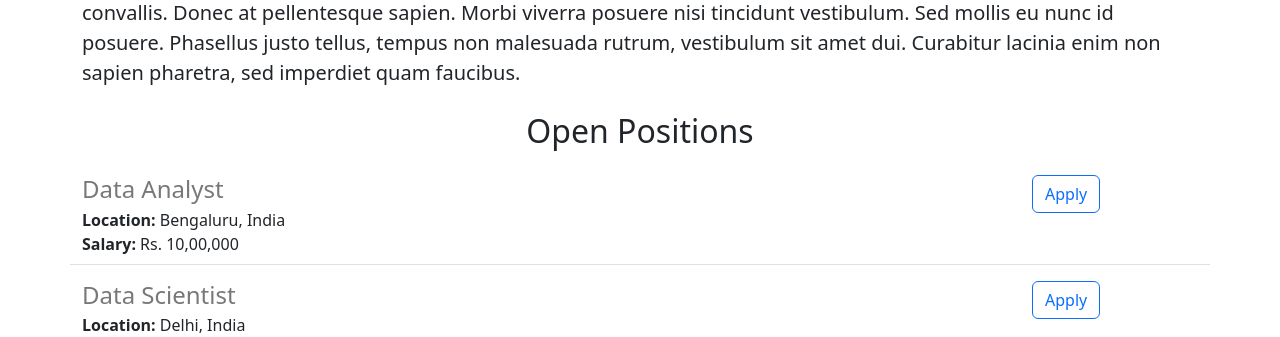
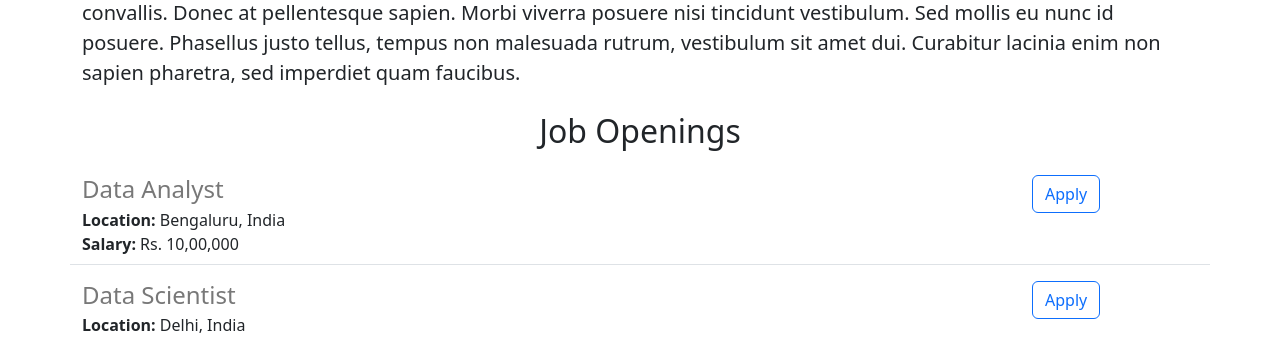
Before and after one commit to Avi-Dewan/jovain-careers-website-v2, a Flask app: page / in a window 1280 px wide. Shown: the part 678-1015 px from the top of the page. Run offline with Flask 3, Linux system fonts and the light colour scheme.

Commit message:
Made some changes

```diff
--- a/templates/home.html
+++ b/templates/home.html
@@ -26,7 +26,7 @@
 
       <p class="lead">Lorem ipsum dolor sit amet, consectetur adipiscing elit. Suspendisse viverra, nisl auctor pulvinar tempus, justo turpis tristique risus, sit amet ultrices enim turpis nec diam. Aenean vel odio est. Donec quis ipsum id nibh bibendum vulputate. Aliquam vitae turpis non neque lobortis lacinia. Duis sollicitudin enim sed erat aliquet, gravida lobortis felis hendrerit. Pha sellus finibus quam id ante accumsan, at porttitor sapien luctus. Morbi vehicula eu diam iaculis dictum. Morbi varius lorem eget nisl vestibulum maximus.Donec dignissim tellus sed magna suscipit, sit amet porttitor lorem convallis. Donec at pellentesque sapien. Morbi viverra posuere nisi tincidunt vestibulum. Sed mollis eu nunc id posuere. Phasellus justo tellus, tempus non malesuada rutrum, vestibulum sit amet dui. Curabitur lacinia enim non sapien pharetra, sed imperdiet quam faucibus.</p>
 
-      <h2  class="text-center  mt-4 mb-4">Open Positions</h2>
+      <h2  class="text-center  mt-4 mb-4">Job Openings</h2>
 
       <p>
         {% for job in jobs %}
```
